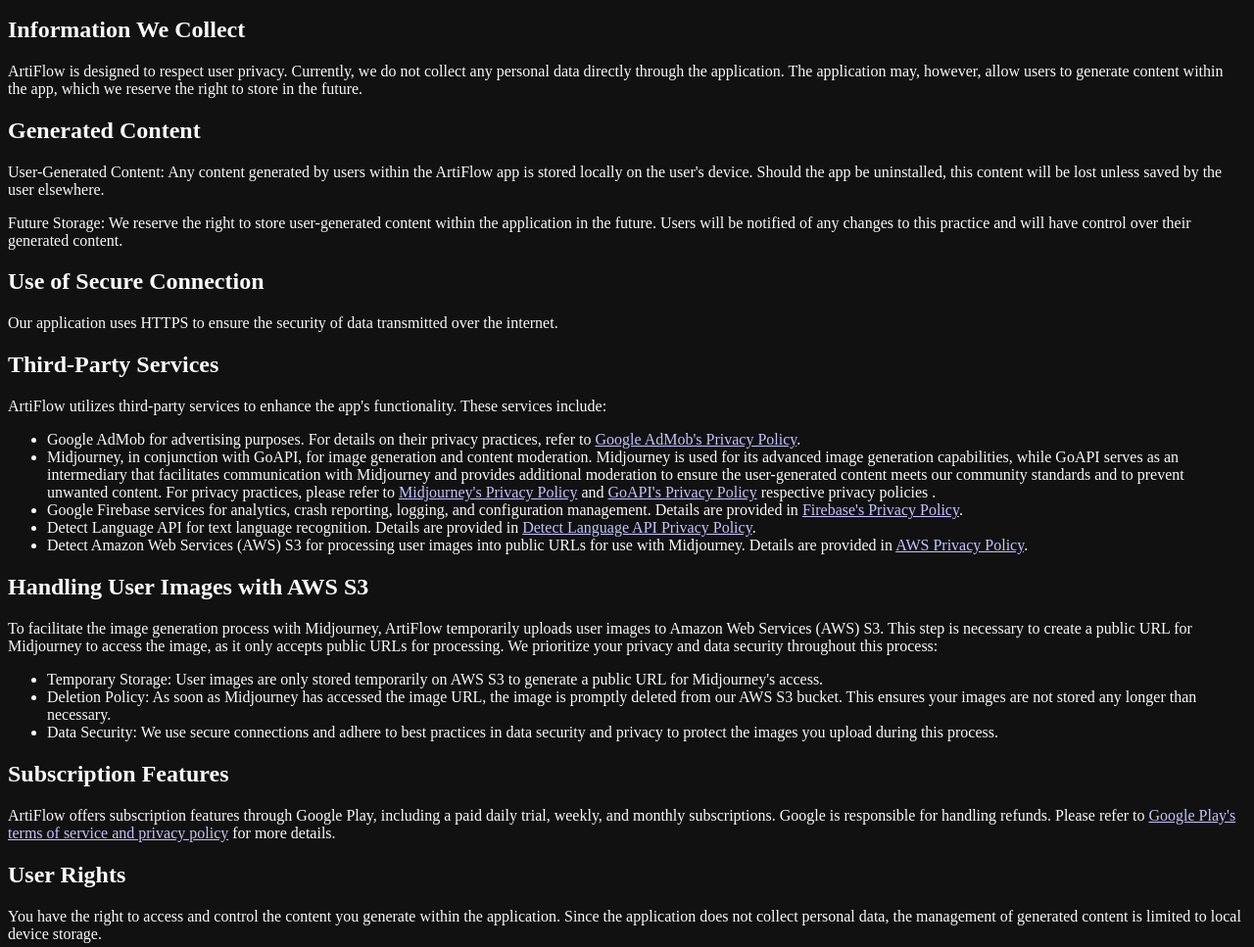
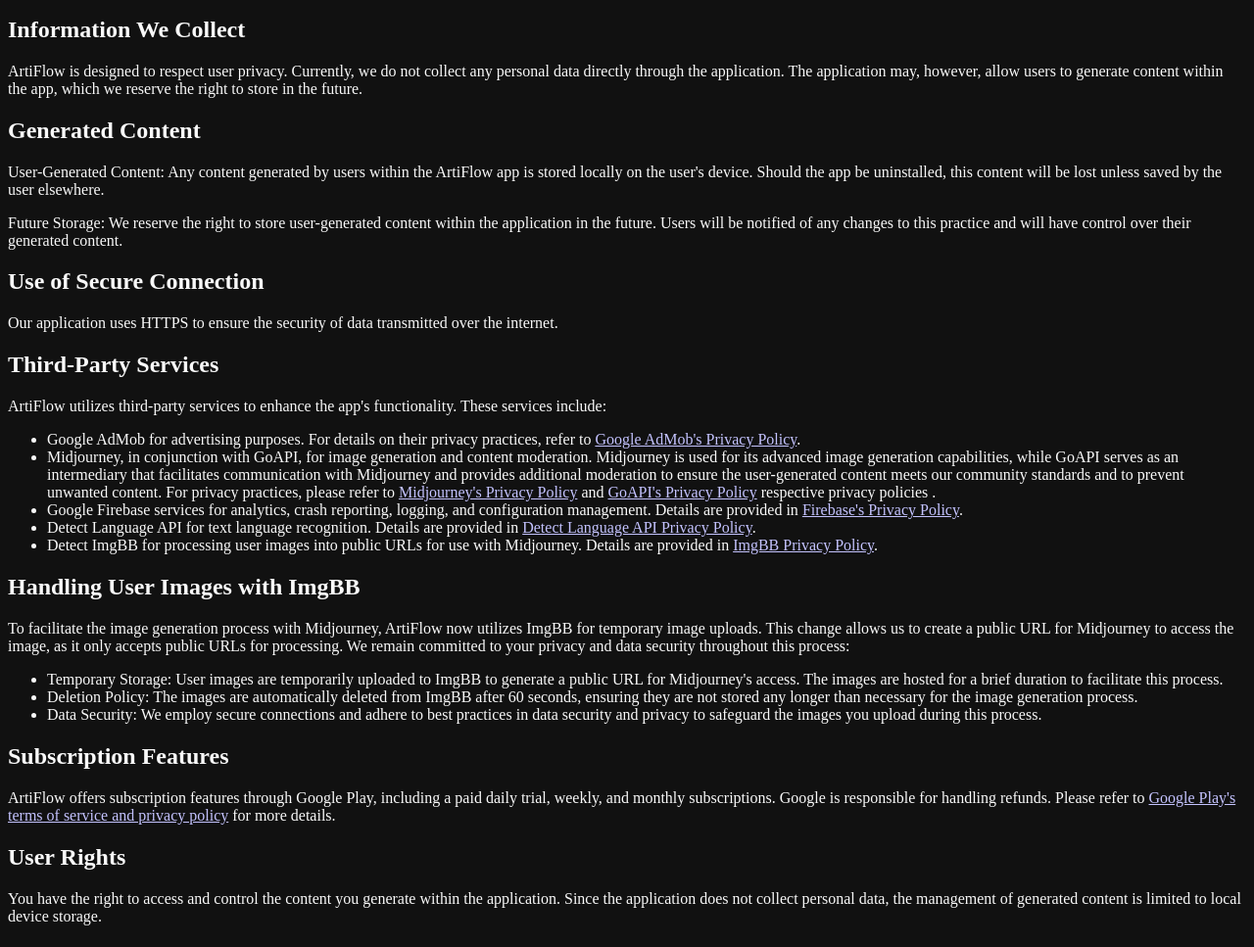
Before and after one commit to bobKotlin/ArtiFlowPrivacyPolicy, a plain HTML site: page index.html in a window 1280 px wide. Shown: the part 119-1086 px from the top of the page at 98% size. Drawn offline with Linux system fonts and the light colour scheme.

Commit message:
Update index.html

```diff
--- a/index.html
+++ b/index.html
@@ -43,15 +43,15 @@
         <li>Midjourney, in conjunction with GoAPI, for image generation and content moderation. Midjourney is used for its advanced image generation capabilities, while GoAPI serves as an intermediary that facilitates communication with Midjourney and provides additional moderation to ensure the user-generated content meets our community standards and to prevent unwanted content. For privacy practices, please refer to <a href="https://docs.midjourney.com/docs/privacy-policy" target="_blank">Midjourney's Privacy Policy</a> and <a href="https://www.goapi.ai/privacy-policy" target="_blank">GoAPI's Privacy Policy</a> respective privacy policies .</li>
         <li>Google Firebase services for analytics, crash reporting, logging, and configuration management. Details are provided in <a href="https://firebase.google.com/support/privacy" target="_blank">Firebase's Privacy Policy</a>.</li>
         <li>Detect Language API for text language recognition. Details are provided in <a href="https://detectlanguage.com/privacy_policy" target="_blank">Detect Language API Privacy Policy</a>.</li>
-        <li>Detect Amazon Web Services (AWS) S3 for processing user images into public URLs for use with Midjourney. Details are provided in <a href="https://aws.amazon.com/privacy" target="_blank">AWS Privacy Policy</a>.</li>
+        <li>Detect ImgBB for processing user images into public URLs for use with Midjourney. Details are provided in <a href="https://imgbb.com/privacy" target="_blank">ImgBB Privacy Policy</a>.</li>
     </ul>
-    <h2>Handling User Images with AWS S3</h2>
-    <p>To facilitate the image generation process with Midjourney, ArtiFlow temporarily uploads user images to Amazon Web Services (AWS) S3. This step is necessary to create a public URL for Midjourney to access the image, as it only accepts public URLs for processing. We prioritize your privacy and data security throughout this process:</p>
-    <ul>
-        <li>Temporary Storage: User images are only stored temporarily on AWS S3 to generate a public URL for Midjourney's access.</li>
-        <li>Deletion Policy: As soon as Midjourney has accessed the image URL, the image is promptly deleted from our AWS S3 bucket. This ensures your images are not stored any longer than necessary.</li>
-        <li>Data Security: We use secure connections and adhere to best practices in data security and privacy to protect the images you upload during this process.</li>
-   </ul>
+    <h2>Handling User Images with ImgBB</h2>
+ <p>To facilitate the image generation process with Midjourney, ArtiFlow now utilizes ImgBB for temporary image uploads. This change allows us to create a public URL for Midjourney to access the image, as it only accepts public URLs for processing. We remain committed to your privacy and data security throughout this process:</p>
+<ul>
+    <li>Temporary Storage: User images are temporarily uploaded to ImgBB to generate a public URL for Midjourney's access. The images are hosted for a brief duration to facilitate this process.</li>
+    <li>Deletion Policy: The images are automatically deleted from ImgBB after 60 seconds, ensuring they are not stored any longer than necessary for the image generation process.</li>
+    <li>Data Security: We employ secure connections and adhere to best practices in data security and privacy to safeguard the images you upload during this process.</li>
+</ul>
     <h2>Subscription Features</h2>
     <p>ArtiFlow offers subscription features through Google Play, including a paid daily trial, weekly, and monthly subscriptions. Google is responsible for handling refunds. Please refer to <a href="https://play.google.com/intl/en-US_us/about/play-terms/" target="_blank">Google Play's terms of service and privacy policy</a> for more details.</p>
     <h2>User Rights</h2>
```
